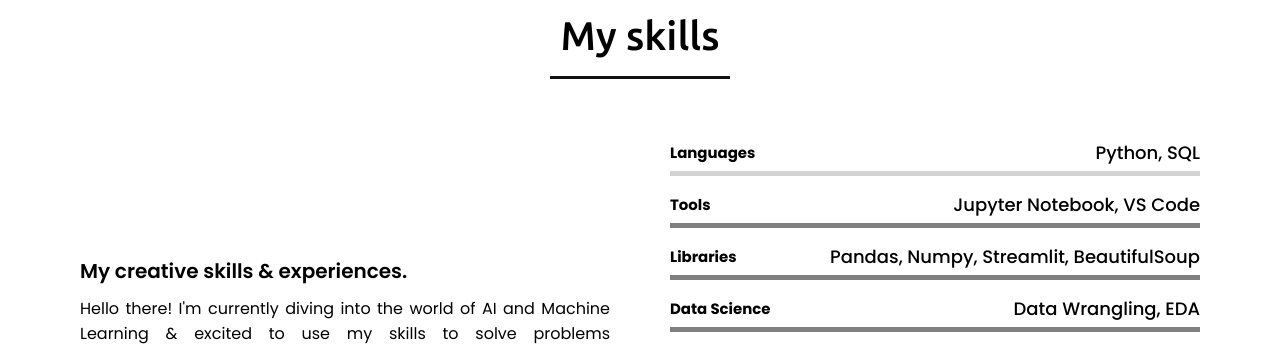
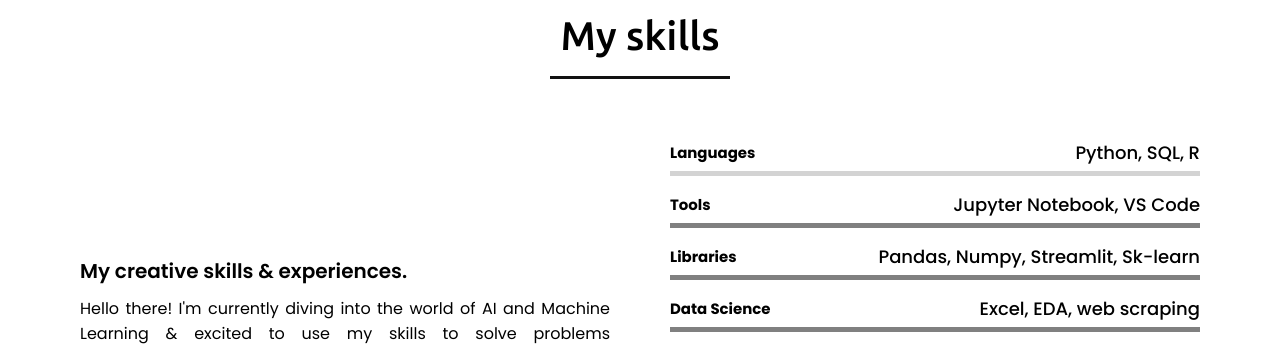
Before and after one commit to sanjaychauhan001/my-portfolio, a plain HTML site: page index.html in a window 1280 px wide. Shown: the part 1620-1964 px from the top of the page. Drawn offline with nearby package versions, Linux system fonts and the light colour scheme.

Commit message:
edited resume

```diff
--- a/index.html
+++ b/index.html
@@ -89,7 +89,7 @@
                         end-to-end projects like Mobile Price predictor, I have also made many dashboards using
                         Streamlit and PowerBI. showcasing my skills in libraries like Numpy, Pandas, and Sk-Learn.
                     </p>
-                    <a href="My_RESUME.pdf" target="blank">DOWNLOAD RESUME</a>
+                    <a href="Sanjay Resume.pdf" target="blank">DOWNLOAD RESUME</a>
                 </div>
             </div>
         </div>
@@ -111,7 +111,7 @@
                             <span>
                                 <h5>Languages </h5>
                             </span>
-                            <span>Python, SQL</span>
+                            <span>Python, SQL, R</span>
                         </div>
                         <div class="line languages"></div>
                     </div>
@@ -129,7 +129,7 @@
                             <span>
                                 <h5>Libraries</h5>
                             </span>
-                            <span>Pandas, Numpy, Streamlit, BeautifulSoup</span>
+                            <span>Pandas, Numpy, Streamlit, Sk-learn</span>
                         </div>
                         <div class="line tools"></div>
                     </div>
@@ -138,7 +138,7 @@
                             <span>
                                 <h5>Data Science</h5>
                             </span>
-                            <span>Data Wrangling, EDA</span>
+                            <span>Excel, EDA, web scraping</span>
                         </div>
                         <div class="line data"></div>
                     </div>
```
Also changed, not shown: 2 other files.
